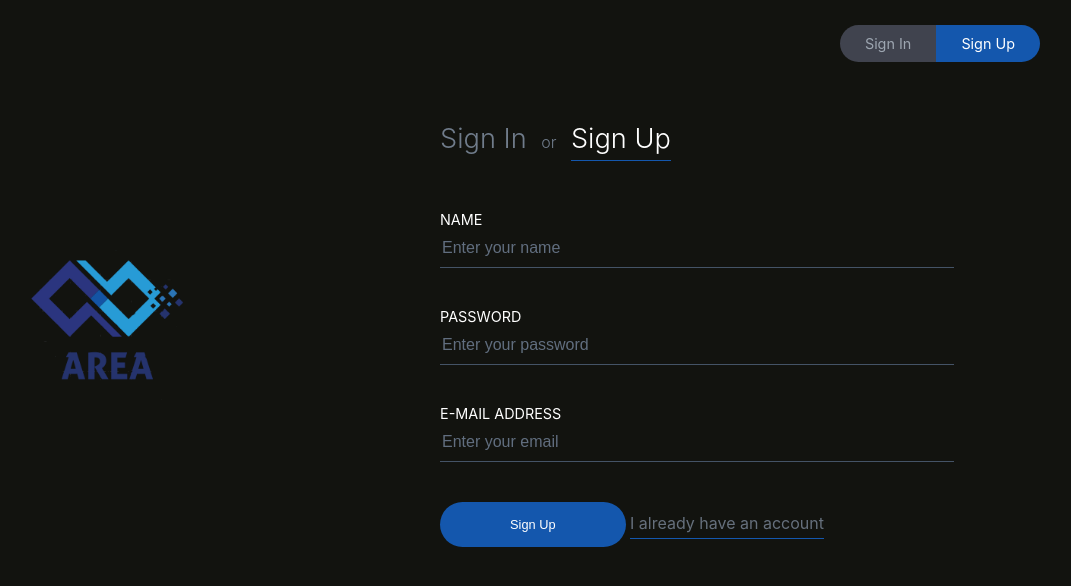
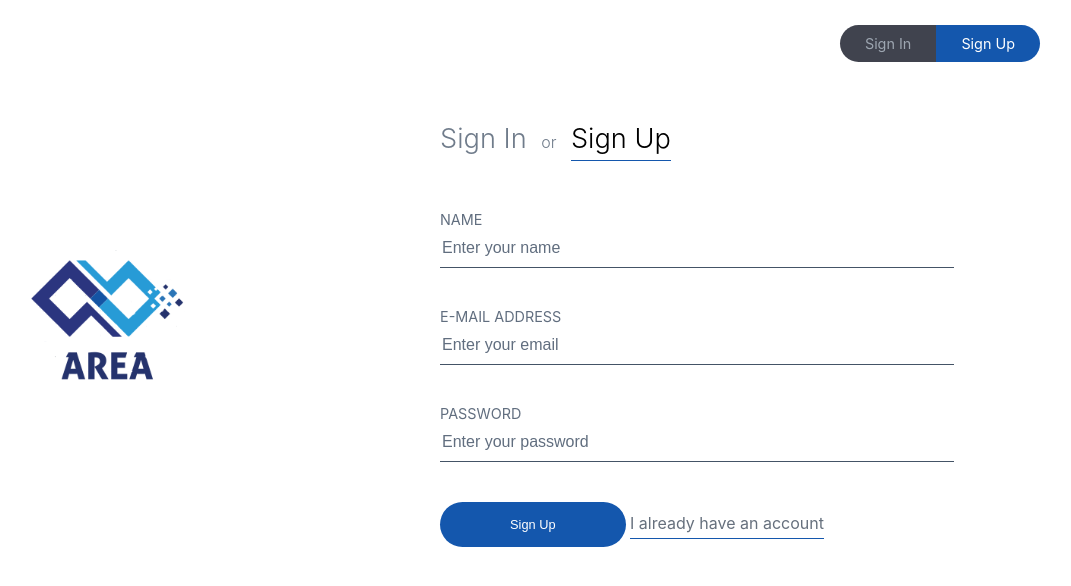
Before and after one commit to luannbertaud/YEP-Area, a React (Create React App) app in the folder web/: page / in a window 1280 px wide. Shown: the top 586 px of the page, without its empty margins (200-1271 px from the left). Built offline with nearby package versions, Linux system fonts and the light colour scheme.

Commit message:
Web-M: Add function to connect front and back register, and change css

```diff
--- a/web/package.json
+++ b/web/package.json
@@ -6,7 +6,9 @@
     "@testing-library/jest-dom": "^5.16.1",
     "@testing-library/react": "^12.1.2",
     "@testing-library/user-event": "^13.5.0",
+    "axios": "^0.24.0",
     "react": "16.8.6",
+    "react-cookie": "^4.1.1",
     "react-dom": "16.8.6",
     "react-router-dom": "5.0.1",
     "react-scripts": "^5.0.0",
--- a/web/src/App.css
+++ b/web/src/App.css
@@ -6,12 +6,12 @@
 
   .appAside {
     width: 50%;
-    background-color: #12130f;
+    background-color: white;
   }
 
   .appForm {
     width: 50%;
-    background-color: #12130f;
+    background-color: white;
     padding: 25px 40px;
     overflow: auto;
   }
@@ -72,7 +72,7 @@
   }
 
   .formTitleLink-active {
-    color: white;
+    color: black;
     border-bottom: 1px solid #1457AD;
   }
 
@@ -84,13 +84,13 @@
     display: block;
     text-transform: uppercase;
     font-size: 0.9em;
-    color: white;
+    color: #616e7f;
   }
   .formFieldInput {
     width: 85%;
     background-color: transparent;
     border: none;
-    color: white;
+    color: #616e7f;
     outline: none;
     border-bottom: 1px solid #445366;
     font-size: 1em;
--- a/web/src/App.js
+++ b/web/src/App.js
@@ -2,6 +2,7 @@ import React, { Component } from "react";
 import { HashRouter as Router, Route, NavLink } from "react-router-dom";
 import LoginForm from "./pages/Login";
 import RegisterForm from "./pages/Register";
+import Homepage from "./pages/Homepage"
 
 import "./App.css";
 
@@ -16,7 +17,7 @@ class App extends Component {
                     <div className="appForm">
                         <div className="pageSwitcher">
                             <NavLink
-                                to="/signIn"
+                                to="/login"
                                 activeClassName="pageSwitcherItem-active"
                                 className="pageSwitcherItem"
                             >
@@ -34,7 +35,7 @@ class App extends Component {
 
                         <div className="formTitle">
                             <NavLink
-                                to="/signIn"
+                                to="/login"
                                 activeClassName="formTitleLink-active"
                                 className="formTitleLink"
                             >
@@ -52,9 +53,10 @@ class App extends Component {
                         </div>
 
                         <Route exact path="/" component={RegisterForm} />
-                        <Route path="/signIn" component={LoginForm} />
+                        <Route path="/login" component={LoginForm} />
                     </div>
                 </div>
+                <Route path="/home" element={<Homepage/>} />
             </Router>
         );
     }
--- /dev/null
+++ b/web/src/axios.js
@@ -0,0 +1,3 @@
+export default (token) => {
+    return {headers: {Authorization: `Bearer ${token}`}};
+}
--- /dev/null
+++ b/web/src/pages/Homepage.js
@@ -0,0 +1,14 @@
+import React from 'react';
+
+const Homepage = () => {
+
+  function sayHello() {
+    alert('Hello, World!');
+  }
+
+  return (
+    <button onClick={sayHello}>Click me!</button>
+  );
+};
+
+export default Homepage;
--- a/web/src/pages/Login.js
+++ b/web/src/pages/Login.js
@@ -1,39 +1,46 @@
 import React, { Component } from "react";
 import { Link } from "react-router-dom";
-import {
-    GithubLoginButton,
-    GoogleLoginButton
-} from "react-social-login-buttons";
 import { GoogleLogin } from 'react-google-login';
+import axios from 'axios';
 
 class LoginForm extends Component {
-    constructor() {
-        super();
+    constructor(props) {
+        super(props)
+        this.state = {
+            username: undefined,
+            password: undefined,
+            redirect: undefined,
+            redirectUrl: undefined,
+        }
+        this.onUsernameChange = this.onUsernameChange.bind(this);
+        this.onPasswordChange = this.onPasswordChange.bind(this);
+        this.onClickLogin = this.onClickLogin.bind(this);
+    }
+    onUsernameChange(event) {
+        this.setState({
+            username: event.target.value
+        })
+    }
+    onPasswordChange(event) {
+        this.setState({
+            password: event.target.value
+        })
+    }
+    onClickLogin() {
+        const { cookies } = this.props;
+        axios.post('http://localhost:8080/auth/login', {
+            username: this.state.username,
+            password: this.state.password
+        }).then((response) => {
+            cookies.set('auth', response.data.auth, {path: '/'});
+            this.setState({
+                redirect: true,
+                redirectUrl: "/",
+            })
+        }).catch((err) => {
+            console.log(err.response);
+        });
 
-        this.state = {
-            email: "",
-            password: ""
-        };
-
-        this.handleChange = this.handleChange.bind(this);
-        this.handleSubmit = this.handleSubmit.bind(this);
-    }
-
-    handleChange(event) {
-        let target = event.target;
-        let value = target.type === "checkbox" ? target.checked : target.value;
-        let name = target.name;
-
-        this.setState({
-            [name]: value
-        });
-    }
-
-    handleSubmit(event) {
-        event.preventDefault();
-
-        console.log("The form was submitted with the following data:");
-        console.log(this.state);
     }
 
     render() {
@@ -41,17 +48,16 @@ class LoginForm extends Component {
             <div className="formCenter">
                 <form className="formFields" onSubmit={this.handleSubmit}>
                     <div className="formField">
-                        <label className="formFieldLabel" htmlFor="email">
-                            E-Mail Address
+                        <label className="formFieldLabel" htmlFor="name">
+                            Name
                         </label>
                         <input
-                            type="email"
-                            id="email"
+                            type="text"
+                            id="name"
                             className="formFieldInput"
-                            placeholder="Enter your email"
-                            name="email"
-                            value={this.state.email}
-                            onChange={this.handleChange}
+                            placeholder="Enter your name"
+                            name="name"
+                            onChange={this.onUsernameChange}
                         />
                     </div>
 
@@ -65,13 +71,12 @@ class LoginForm extends Component {
                             className="formFieldInput"
                             placeholder="Enter your password"
                             name="password"
-                            value={this.state.password}
-                            onChange={this.handleChange}
+                            onChange={this.onPasswordChange}
                         />
                     </div>
 
                     <div className="formField">
-                        <button className="formFieldButton" onClick={() => alert("LoginButton")}>Sign In</button>{" "}
+                        <button className="formFieldButton" onClick={this.onClickLogin}>Sign In</button>{" "}
                         <Link to="/" className="formFieldLink">
                             I don't have an account
                         </Link>
--- a/web/src/pages/Register.js
+++ b/web/src/pages/Register.js
@@ -1,36 +1,47 @@
 import React, { Component } from "react";
 import { Link } from "react-router-dom";
+import axios from "axios";
 
 class RegisterForm extends Component {
-    constructor() {
-        super();
-
+    constructor(props) {
+        super(props)
         this.state = {
-            email: "",
-            password: "",
-            name: "",
-            hasAgreed: false
-        };
-
-        this.handleChange = this.handleChange.bind(this);
-        this.handleSubmit = this.handleSubmit.bind(this);
+            username: undefined,
+            mail: undefined,
+            password: undefined,
+            redirectLogin: undefined,
+        }
+        this.onUsernameChange = this.onUsernameChange.bind(this);
+        this.onMailChange = this.onMailChange.bind(this);
+        this.onPasswordChange = this.onPasswordChange.bind(this);
+        this.onClickRegister = this.onClickRegister.bind(this);
     }
-
-    handleChange(event) {
-        let target = event.target;
-        let value = target.type === "checkbox" ? target.checked : target.value;
-        let name = target.name;
-
+    onUsernameChange(event) {
         this.setState({
-            [name]: value
+            username: event.target.value
+        })
+    }
+    onMailChange(event) {
+        this.setState({
+            mail: event.target.value
+        })
+    }
+    onPasswordChange(event) {
+        this.setState({
+            password: event.target.value
+        })
+    }
+    onClickRegister() {
+        axios.post('http://localhost:8080/auth/register', {
+            username: this.state.username,
+            mail: this.state.mail,
+            password: this.state.password
+        }).then((response) => {
+            if (response.status === 200)
+                this.setState({ redirectLogin: true });
+        }).catch((err) => {
+            console.log(err.response);
         });
-    }
-
-    handleSubmit(e) {
-        e.preventDefault();
-
-        console.log("The form was submitted with the following data:");
-        console.log(this.state);
     }
 
     render() {
@@ -47,8 +58,20 @@ class RegisterForm extends Component {
                             className="formFieldInput"
                             placeholder="Enter your name"
                             name="name"
-                            value={this.state.name}
-                            onChange={this.handleChange}
+                            onChange={this.onUsernameChange}
+                        />
+                    </div>
+                    <div className="formField">
+                        <label className="formFieldLabel" htmlFor="email">
+                            E-Mail Address
+                        </label>
+                        <input
+                            type="email"
+                            id="email"
+                            className="formFieldInput"
+                            placeholder="Enter your email"
+                            name="email"
+                            onChange={this.onMailChange}
                         />
                     </div>
                     <div className="formField">
@@ -61,27 +84,12 @@ class RegisterForm extends Component {
                             className="formFieldInput"
                             placeholder="Enter your password"
                             name="password"
-                            value={this.state.password}
-                            onChange={this.handleChange}
+                            onChange={this.onPasswordChange}
                         />
                     </div>
                     <div className="formField">
-                        <label className="formFieldLabel" htmlFor="email">
-                            E-Mail Address
-                        </label>
-                        <input
-                            type="email"
-                            id="email"
-                            className="formFieldInput"
-                            placeholder="Enter your email"
-                            name="email"
-                            value={this.state.email}
-                            onChange={this.handleChange}
-                        />
-                    </div>
-                    <div className="formField">
-                        <button className="formFieldButton" onClick={() => alert("RegisterButton")}>Sign Up</button>{" "}
-                        <Link to="/signIn" className="formFieldLink">
+                        <button className="formFieldButton" onClick={this.onClickRegister}>Sign Up</button>{" "}
+                        <Link to="/login" className="formFieldLink">
                             I already have an account
                         </Link>
                     </div>
```
Also changed, not shown: 1 other file (tests, documents, lock files or other folders).
